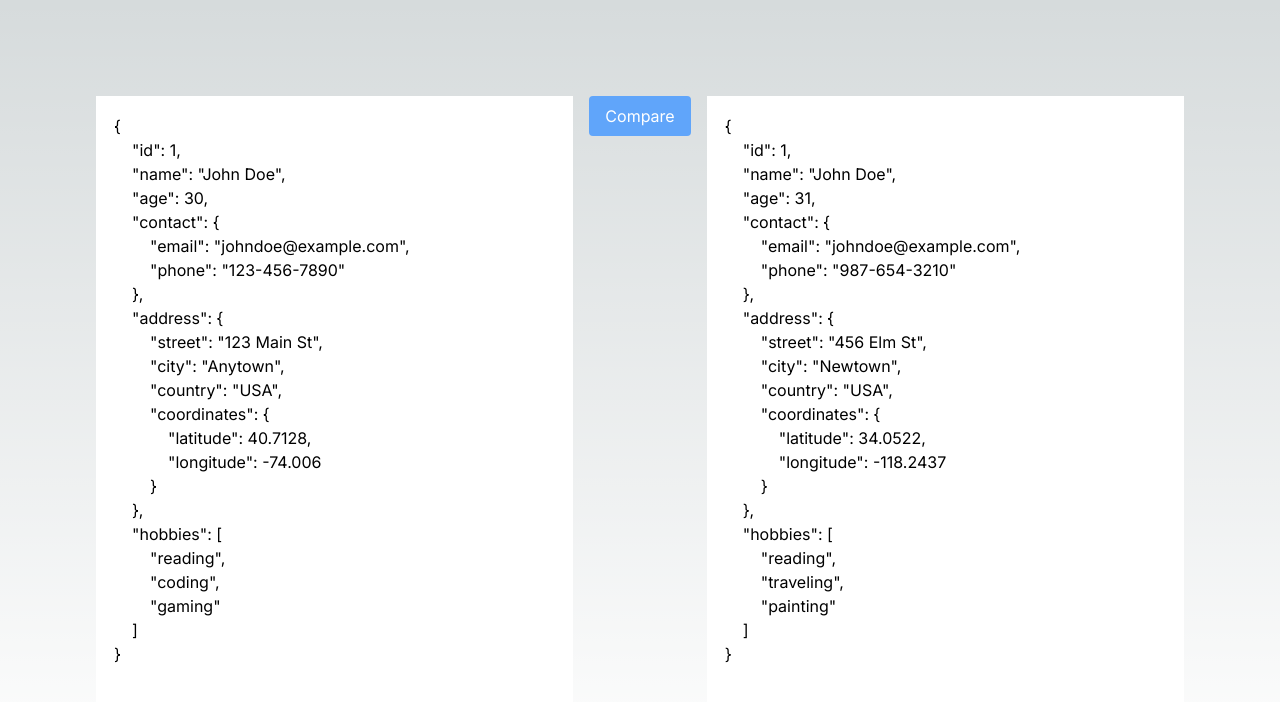
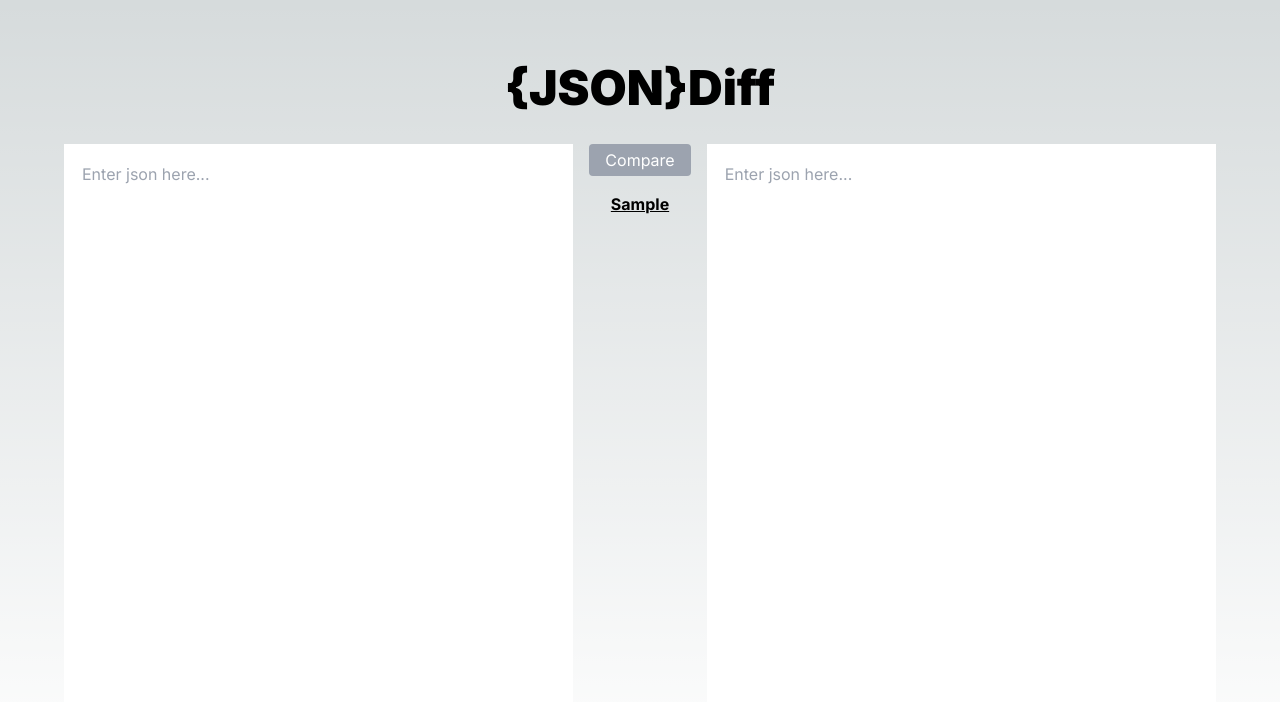
Before and after one commit to pirey/jsondiff, a Next.js app: page / in a window 1280 px wide. Shown: the top 702 px of the page. Built offline with nearby package versions, Linux system fonts and the light colour scheme.

Commit message:
feat: diff view

```diff
--- a/src/app/layout.tsx
+++ b/src/app/layout.tsx
@@ -5,8 +5,8 @@ import { Inter } from 'next/font/google'
 const inter = Inter({ subsets: ['latin'] })
 
 export const metadata: Metadata = {
-  title: 'Create Next App',
-  description: 'Generated by create next app',
+  title: 'JSON Diff',
+  description: 'Tool for JSON comparison',
 }
 
 export default function RootLayout({
--- a/src/app/page.tsx
+++ b/src/app/page.tsx
@@ -5,8 +5,8 @@ import sample1 from "@/lib/sample1.json";
 import sample2 from "@/lib/sample2.json";
 
 import { TextareaHTMLAttributes } from "react";
-import { diff } from "@/lib/diff";
-import { parseVal } from "@/lib/json";
+import { Diff, DiffType, parseDiff } from "@/lib/diff";
+import { parseVal, resolveObj } from "@/lib/json";
 
 export function TextInput({
   error,
@@ -23,11 +23,11 @@ export function TextInput({
       >
         {children}
       </textarea>
-      <div
-        className={`w-full h-8 ${error ? "bg-black" : "bg-white"} p-2`}
-      >
-        {error ? <span className="text-red-400">{error.message}</span> : null}
+      {error ? (
+        <div className={`w-full h-8 ${error ? "bg-black" : "bg-white"} p-2`}>
+          <span className="text-red-400">{error.message}</span>
         </div>
+      ) : null}
     </div>
   );
 }
@@ -43,33 +43,115 @@ function formatJsonString(str: string) {
   }
 }
 
+function DiffResultView({ diff, onBack }: { diff: Diff; onBack: () => void }) {
+  switch (diff.t) {
+    case DiffType.Match:
+      return <div>Matches</div>;
+    case DiffType.Primitive:
+      return (
+        <div>
+          <div>left</div>
+          <div>right</div>
+        </div>
+      );
+    case DiffType.Arr:
+      return (
+        <div>
+          {diff.diff.map((d, i) => (
+            <DiffResultView key={i} diff={d} onBack={onBack} />
+          ))}
+        </div>
+      );
+    case DiffType.Obj:
+      return (
+        // <div className="w-full flex flex-grow items-start justify-between">
+        <>
+          <div className="mb-4">
+            <button
+              onClick={onBack}
+              className="px-8 py-1 rounded bg-gray-700 text-white hover:bg-gray-900"
+            >
+              Back
+            </button>
+          </div>
+          <div className="flex flex-grow w-full justify-between">
+            <div className="flex flex-1 flex-col px-1">
+              <TextInput
+                onChange={() => {}}
+                value={JSON.stringify(resolveObj(diff.distinctLeft), null, 4)}
+              />
+              <div className="p-2 bg-gray-200 text-black font-bold">Left</div>
+            </div>
+            <div className="flex flex-1 flex-col px-1">
+              <TextInput
+                onChange={() => {}}
+                value={JSON.stringify(resolveObj(diff.match), null, 4)}
+              />
+              <div className="p-2 bg-gray-200 text-black font-bold">
+                Matches
+              </div>
+            </div>
+            <div className="flex flex-1 flex-col px-1">
+              <TextInput
+                onChange={() => {}}
+                value={JSON.stringify(resolveObj(diff.distinctRight), null, 4)}
+              />
+              <div className="p-2 bg-gray-200 text-black font-bold">Right</div>
+            </div>
+          </div>
+        </>
+      );
+
+    default:
+      return <div>Unknown result</div>;
+  }
+}
+
 export default function Home() {
   const [errorLeft, setErrorLeft] = React.useState<Error>();
   const [errorRight, setErrorRight] = React.useState<Error>();
 
-  const [textLeft, setTextLeft] = React.useState(
-    JSON.stringify(sample1, null, 4)
-  );
-  const [textRight, setTextRight] = React.useState(
-    JSON.stringify(sample2, null, 4)
-  );
+  const [textLeft, setTextLeft] = React.useState("");
+  const [textRight, setTextRight] = React.useState("");
+
+  const [diffResult, setDiffResult] = React.useState<Diff>();
+
+  const fillSample = () => {
+    setTextLeft(JSON.stringify(sample1, null, 4));
+    setTextRight(JSON.stringify(sample2, null, 4));
+    setErrorLeft(undefined);
+    setErrorRight(undefined);
+  };
 
   const handleCompare = () => {
     try {
       const left = parseVal(JSON.parse(textLeft));
       const right = parseVal(JSON.parse(textRight));
-      const result = diff(left, right);
+      const result = parseDiff(left, right);
       console.log(result);
+      setDiffResult(result);
     } catch (error) {
       console.error(error);
     }
   };
 
   return (
-    <main className="flex min-h-screen flex-col items-center justify-between p-24">
+    <main className="flex min-h-screen flex-col items-center justify-between p-16">
+      <div className="mb-8">
+        <h1 className="font-black text-5xl">{"{JSON}Diff"}</h1>
+      </div>
+      {diffResult ? (
+        <DiffResultView
+          diff={diffResult}
+          onBack={() => {
+            setDiffResult(undefined);
+          }}
+        />
+      ) : (
         <div className="flex flex-grow w-full justify-between">
           <TextInput
             error={errorLeft}
+            placeholder="Enter json here..."
             onBlur={(e) => {
               try {
                 setTextLeft(formatJsonString(e.target.value));
@@ -84,17 +166,26 @@ export default function Home() {
             value={textLeft}
           />
 
-        <div className="mx-4">
+          <div className="mx-4 flex flex-col">
             <button
+              disabled={
+                !!errorLeft || !!errorRight || (!textLeft && !textRight)
+              }
               onClick={handleCompare}
-            className="px-4 py-2 rounded bg-blue-400 text-white hover:bg-blue-500"
+              className="px-4 py-1 rounded bg-gray-700 text-white hover:bg-gray-900 disabled:bg-gray-400 disabled:cursor-not-allowed"
             >
               Compare
             </button>
+            {!textLeft && !textRight && (
+              <button className="mt-4 font-bold underline" onClick={fillSample}>
+                Sample
+              </button>
+            )}
           </div>
 
           <TextInput
             error={errorRight}
+            placeholder="Enter json here..."
             onBlur={(e) => {
               try {
                 setTextRight(formatJsonString(e.target.value));
@@ -109,6 +200,7 @@ export default function Home() {
             value={textRight}
           />
         </div>
+      )}
     </main>
   );
 }
--- a/src/lib/diff.ts
+++ b/src/lib/diff.ts
@@ -4,14 +4,14 @@ function uniqStr(a: string[], b: string[]) {
   return Array.from(new Set([...a, ...b]));
 }
 
-enum DiffType {
+export enum DiffType {
   Match,
   Primitive,
   Obj,
   Arr,
 }
 
-type Diff = Match | PrimitiveDiff | ArrDiff | ObjDiff;
+export type Diff = Match | PrimitiveDiff | ArrDiff | ObjDiff;
 
 type Match = {
   t: DiffType.Match;
@@ -41,12 +41,12 @@ type ObjDiff = {
       right: JsonVal;
     }
   >;
-  match: Record<string, JsonVal>;
+  match: ObjVal;
   distinctLeft: ObjVal
   distinctRight: ObjVal
 };
 
-function diffObj(left: ObjVal, right: ObjVal): Diff {
+function parseDiffObj(left: ObjVal, right: ObjVal): Diff {
   const allKeys = uniqStr(Object.keys(left), Object.keys(right));
 
   const result = allKeys.reduce<ObjDiff>(
@@ -104,7 +104,7 @@ function diffObj(left: ObjVal, right: ObjVal): Diff {
   return result
 }
 
-function diffPrimitive(left: JsonVal, right: JsonVal): Diff {
+function parseDiffPrimitive(left: JsonVal, right: JsonVal): Diff {
   return equalVal(left, right)
     ? {
         t: DiffType.Match,
@@ -117,17 +117,17 @@ function diffPrimitive(left: JsonVal, right: JsonVal): Diff {
 }
 
 // TODO: still messed up
-function diffArr(left: JsonVal[], right: JsonVal[]): Diff {
+function parseDiffArr(left: JsonVal[], right: JsonVal[]): Diff {
   return {
     t: DiffType.Arr,
     // TODO: currently just compare per index
     diff: left.map(function (leftVal: JsonVal, i) {
-      return diff(leftVal, right[i]);
+      return parseDiff(leftVal, right[i]);
     }),
   };
 }
 
-export function diff(left: JsonVal, right: JsonVal): Diff {
+export function parseDiff(left: JsonVal, right: JsonVal): Diff {
   if (left.t !== right.t) {
     return {
       t: DiffType.Primitive,
@@ -139,15 +139,15 @@ export function diff(left: JsonVal, right: JsonVal): Diff {
   }
 
   if (isPrimitiveType(left) && isPrimitiveType(right)) {
-    return diffPrimitive(left, right);
+    return parseDiffPrimitive(left, right);
   }
 
   if (left.t === JsonType.Obj && right.t === JsonType.Obj) {
-    return diffObj(left.value, right.value);
+    return parseDiffObj(left.value, right.value);
   }
 
   if (left.t === JsonType.Arr && right.t === JsonType.Arr) {
-    return diffArr(left.value, right.value);
+    return parseDiffArr(left.value, right.value);
   }
 
   // TODO: handle possible missing case
--- a/src/lib/json.ts
+++ b/src/lib/json.ts
@@ -52,12 +52,12 @@ type Arr = {
 
 // RESOLVE FUNCTION
 
-function resolveObj(objVal: Obj) {
-  return Object.keys(objVal.value).reduce<Record<string, unknown>>(function (
+export function resolveObj(objVal: ObjVal) {
+  return Object.keys(objVal).reduce<Record<string, unknown>>(function (
     acc,
     key
   ) {
-    acc[key] = resolveVal(objVal.value[key]);
+    acc[key] = resolveVal(objVal[key]);
     return acc;
   },
   {});
@@ -69,7 +69,7 @@ function resolveArr(arrVal: Arr) {
 
 export function resolveVal(jsonVal: JsonVal): unknown {
   if (jsonVal.t === JsonType.Obj) {
-    return resolveObj(jsonVal);
+    return resolveObj(jsonVal.value);
   }
 
   if (jsonVal.t === JsonType.Arr) {
--- a/src/lib/sample1.json
+++ b/src/lib/sample1.json
@@ -1,19 +1,29 @@
 {
-  "id": 1,
-  "name": "John Doe",
-  "age": 30,
+  "id": 123,
+  "name": "Alice Smith",
+  "age": 28,
   "contact": {
-    "email": "johndoe@example.com",
-    "phone": "123-456-7890"
+    "email": "alice@example.com",
+    "phone": "555-123-4567"
   },
-  "address": {
-    "street": "123 Main St",
-    "city": "Anytown",
-    "country": "USA",
-    "coordinates": {
-      "latitude": 40.7128,
-      "longitude": -74.006
+  "hobbies": ["reading", "traveling", "painting"],
+  "education": {
+    "university": "University of City",
+    "degree": "Bachelor of Science",
+    "major": "Computer Science",
+    "graduationYear": 2017
+  },
+  "workExperience": [
+    {
+      "company": "TechCorp",
+      "position": "Software Engineer",
+      "startYear": 2017,
+      "endYear": 2022
     }
-  },
-  "hobbies": ["reading", "coding", "gaming"]
+  ],
+  "skills": {
+    "programming": ["JavaScript", "Python", "Java"],
+    "frameworks": ["React", "Node.js", "Spring Boot"],
+    "languages": ["English", "Spanish"]
+  }
 }
--- a/src/lib/sample2.json
+++ b/src/lib/sample2.json
@@ -1,19 +1,38 @@
 {
-  "id": 1,
-  "name": "John Doe",
-  "age": 31,
+  "id": 123,
+  "name": "Alice Smith",
+  "age": 29,
   "contact": {
-    "email": "johndoe@example.com",
-    "phone": "987-654-3210"
+    "email": "alice@example.com",
+    "phone": "555-987-6543"
   },
   "address": {
-    "street": "456 Elm St",
-    "city": "Newtown",
+    "street": "456 Oak Ave",
+    "city": "Townsville",
     "country": "USA",
     "coordinates": {
-      "latitude": 34.0522,
-      "longitude": -118.2437
+      "latitude": 40.7128,
+      "longitude": -74.006
     }
   },
-  "hobbies": ["reading", "traveling", "painting"]
+  "hobbies": ["reading", "traveling", "cooking"],
+  "education": {
+    "university": "University of Town",
+    "degree": "Master of Science",
+    "major": "Data Science",
+    "graduationYear": 2016
+  },
+  "workExperience": [
+    {
+      "company": "TechCom",
+      "position": "Software Developer",
+      "startYear": 2016,
+      "endYear": 2020
+    }
+  ],
+  "skills": {
+    "programming": ["JavaScript", "Python", "C++"],
+    "frameworks": ["React", "Django", "TensorFlow"],
+    "languages": ["English", "French"]
+  }
 }
```
Lines whose indentation alone changed are shown as unchanged.
